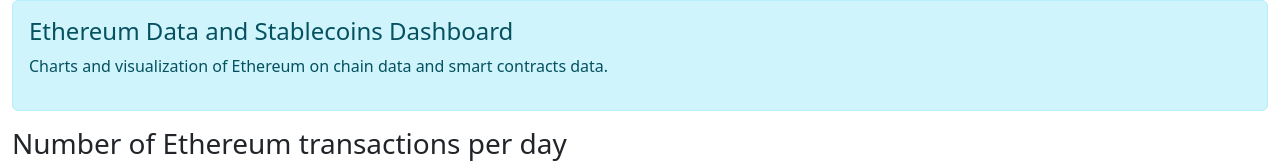
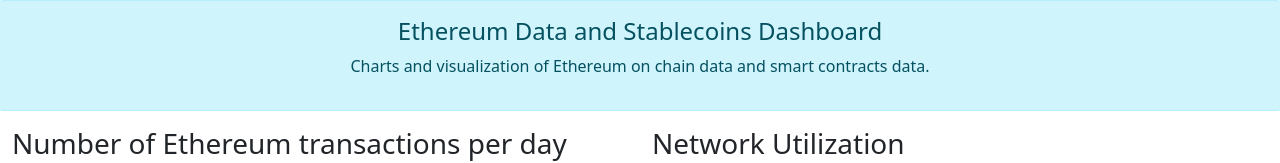
Before and after one commit to gbxnga/eth-data-viz, a React (Create React App) app: page / in a window 1280 px wide. Shown: the top 163 px of the page. Built offline with nearby package versions, Linux system fonts and the light colour scheme; no server answers.

Commit message:
update#3

```diff
--- a/src/App.js
+++ b/src/App.js
@@ -186,12 +186,12 @@
 
 
       <Container fluid>
-        <Alert variant="info">
+        <Alert variant="info" style={{ marginLeft: -15, marginRight: -15, textAlign: "center"}}>
         <Alert.Heading>Ethereum Data and Stablecoins Dashboard</Alert.Heading>
         <p>Charts and visualization of Ethereum on chain data and smart contracts data.</p>
       </Alert>
         <Row>
-          <Col xs={12} style={{overflow:"scroll"}}>
+          <Col xs={12} md={6} style={{overflow:"scroll"}}>
             {/* <BarChart
           data={[
             {
@@ -254,7 +254,7 @@
               margin={{ top: 10, bottom: 50, left: 50, right: 10 }}
             />
           </Col>
-          <Col xs={12} style={{overflow:"scroll"}}>
+          <Col xs={12} md={6} style={{overflow:"scroll"}}>
             <h3>Network Utilization</h3>
             <LineChart
               data={[
```
